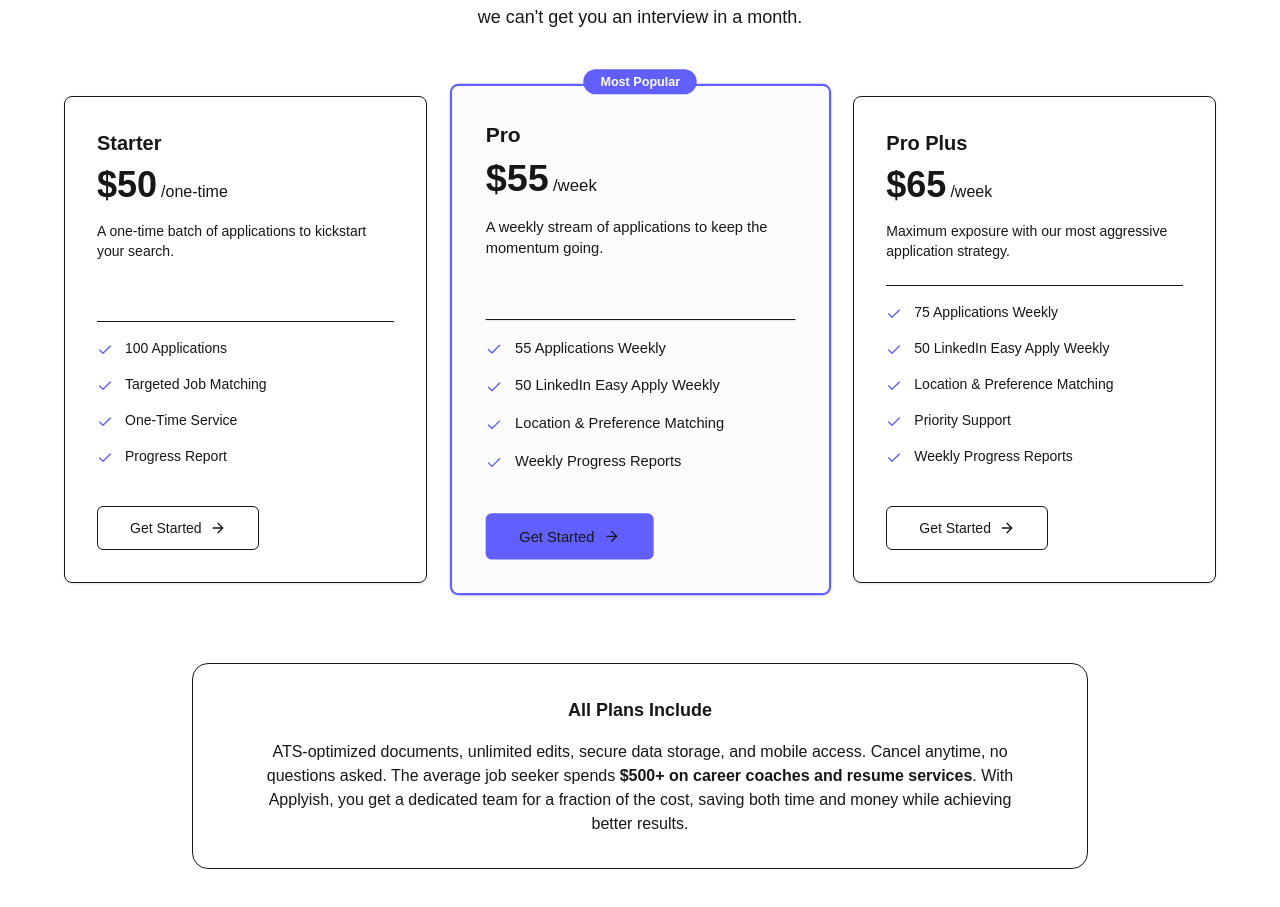
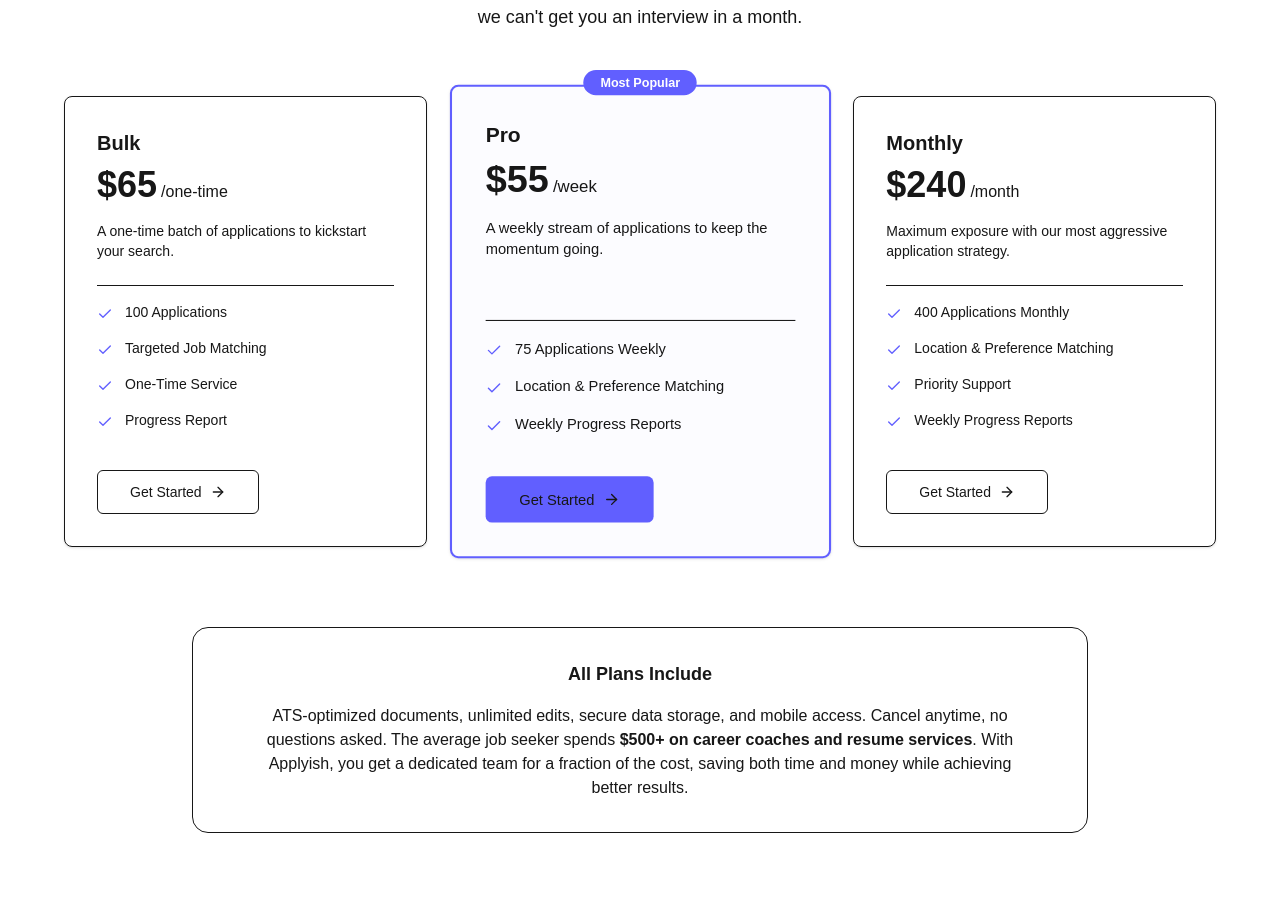
Before and after one commit to el0911/applyish_v2, a Next.js app: page / in a window 1280 px wide. Shown: the part 10348-11255 px from the top of the page. Built offline with nearby package versions, Linux system fonts and the light colour scheme.

Commit message:
added new prie

```diff
--- a/src/app/components/Typeform-like/v3/questions.ts
+++ b/src/app/components/Typeform-like/v3/questions.ts
@@ -219,7 +219,6 @@
 //         description: "Consistent applications to jobs that fit you.",
 //         features: [
 //           [{ text: "55 Applications Weekly", highlighted: true }, { text: " based on your resume" }],
-//           "50 LinkedIn Easy Apply Weekly",
 //           "Location & Preference Matching",
 //           "Weekly Progress Reports"
 //         ],
@@ -236,7 +235,6 @@
 //         description: "Maximum applications matched to your profile.",
 //         features: [
 //           [{ text: "75 Applications Weekly", highlighted: true }, { text: " tailored to your background" }],
-//           "50 LinkedIn Easy Apply Weekly",
 //           "Location & Preference Matching",
 //           "Priority Support",
 //           "Weekly Progress Reports"
--- a/src/app/components/homepage/PricingSection.tsx
+++ b/src/app/components/homepage/PricingSection.tsx
@@ -6,8 +6,8 @@ import Link from "next/link";
 
 const plans = [
     {
-        name: "Starter",
-        price: "$50",
+        name: "Bulk",
+        price: "$65",
         period: "/one-time",
         description: "A one-time batch of applications to kickstart your search.",
         features: [
@@ -25,8 +25,7 @@ const plans = [
         period: "/week",
         description: "A weekly stream of applications to keep the momentum going.",
         features: [
-          "55 Applications Weekly",
-          "50 LinkedIn Easy Apply Weekly",
+          "75 Applications Weekly",
           "Location & Preference Matching",
           "Weekly Progress Reports"
         ],
@@ -34,13 +33,12 @@ const plans = [
         popular: true
       },
       {
-        name: "Pro Plus",
-        price: "$65",
-        period: "/week",
+        name: "Monthly",
+        price: "$240",
+        period: "/month",
         description: "Maximum exposure with our most aggressive application strategy.",
         features: [
-          "75 Applications Weekly",
-          "50 LinkedIn Easy Apply Weekly",
+          "400 Applications Monthly",
           "Location & Preference Matching",
           "Priority Support",
           "Weekly Progress Reports"
--- a/src/lib/pricingTiers.ts
+++ b/src/lib/pricingTiers.ts
@@ -14,12 +14,11 @@ export const pricingTiers = [
   },
   {
     name: "Custom",
-    price: "$65",
+    price: "$55",
     frequency: "/wk",
     description: "Tailored applications and LinkedIn support.",
     features: [
       "75 Tailored Resume Applications",
-      "50 LinkedIn Easy Apply Weekly",
       "Personalized Support",
       "Weekly Progress Reports",
     ],
@@ -33,7 +32,6 @@ export const pricingTiers = [
     description: "A high-volume of tailored applications and dedicated support.",
     features: [
       "75 Tailored Resume Applications",
-      "50 LinkedIn Easy Apply Weekly",
       "Personalized Support",
       "Weekly Progress Reports",
     ],
```
